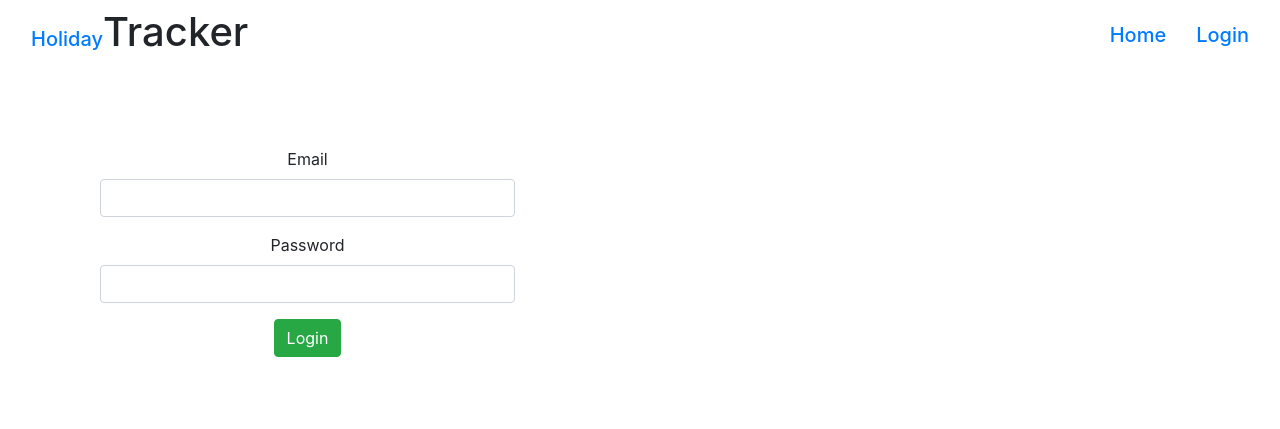
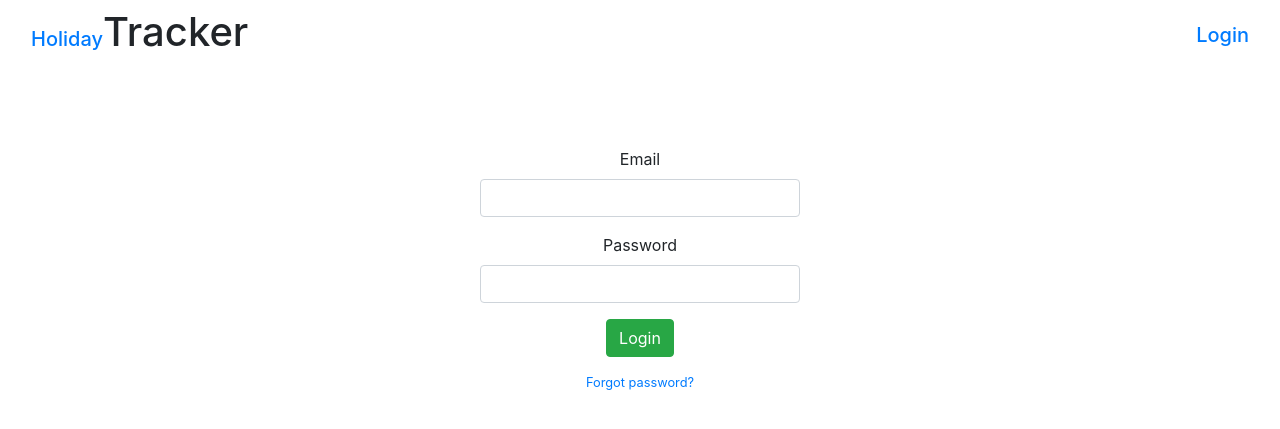
Before and after one commit to prodijody/holidayTracker, a Flask app: page / in a window 1280 px wide. Shown: the top 429 px of the page. Run offline with Flask 2, Linux system fonts and the light colour scheme; some libraries are stand-ins or nearby versions.

Commit message:
Reset password via email and JWTokens completed

```diff
--- a/app.py
+++ b/app.py
@@ -13,7 +13,7 @@ from itsdangerous import URLSafeTimedSerializer
 from functools import wraps
 from werkzeug.utils import secure_filename
 from myEmail import sendEmail, generate_confirmation_token, confirm_token
-from forms import LoginForm
+from forms import LoginForm, RecoverPasswordForm, ResetPasswordForm
 
 
 Bootstrap(app)
@@ -51,6 +51,7 @@ def index():
     return redirect(url_for('menu'))
   else:
     loginForm = LoginForm()
+    resetPasswordForm = RecoverPasswordForm()
     if request.method == 'POST' and loginForm.validate_on_submit():
       escaped_email = escape(loginForm.email.data)
       user = User.query.filter_by(email=escaped_email).first()
@@ -62,10 +63,52 @@ def index():
           flash('Wrong password or email.', 'info')
       else:
         flash('That email is not registered.','info')
+
+      return redirect(url_for('index'))
+
+    elif request.method == 'POST' and resetPasswordForm.validate_on_submit():
+      email = escape(resetPasswordForm.email.data)
+      user = User.query.filter_by(email=email).first()
+      if user:
+        recover_token = user.get_recover_password_token()
+        url = url_for('recover_password', recover_token=recover_token, _external=True)
+        html = render_template('email_templates/reset_password.html', confirm_url=url)
+        sendEmail(email_subject='Reset your password',
+                  recipients=[email],
+                  email_html=html)
+        flash('An email has been sent with a reset link. Follow the link to reset your password within the next 10 minutes.','info')
+      else:
+        flash('That email is not registered.','info')
       return redirect(url_for('index'))
     else:
-      return render_template('index.html', form=loginForm)
+      return render_template('index.html', form=loginForm, form2=resetPasswordForm)
 
+
+
+@app.route('/recover_password/<recover_token>', methods=['GET','POST'])
+def recover_password(recover_token):
+  if current_user.is_authenticated:
+    return redirect(url_for('index'))
+  else:
+    verify_token = User.verify_reset_password_token(recover_token)
+    if not verify_token:
+      flash('This reset link is invalid or has expired. Request a new one.', 'info')
+      return redirect(url_for('index'))
+
+    form = ResetPasswordForm()
+    if request.method == 'POST' and form.validate_on_submit():
+
+      if form.password.data != form.password2.data:
+        flash('Those passwords did not match. Try again!','danger')
+        return redirect(url_for('recover_password', recover_token=recover_token))
+      else:
+        user = verify_token
+        hashed_password = generate_password_hash(form.password.data, method='sha256')
+        user.password = hashed_password
+        db.session.commit()
+        flash('Your password has been updated. You may now login.', 'success')
+        return redirect(url_for('index'))
+    return render_template('public/reset_password.html', form=form, token=recover_token)
 
 
 
@@ -90,7 +133,6 @@ def logout():
   return redirect(url_for('index'))
 
 
-
 #Start app
 if __name__ == '__main__':
   app.run(debug=True)
--- a/forms.py
+++ b/forms.py
@@ -5,3 +5,10 @@ from wtforms.validators import InputRequired, Email, Length
 class LoginForm(FlaskForm):
     email = StringField('Email', validators=[InputRequired(), Email(message='Invalid email!')])
     password = PasswordField('Password', validators=[InputRequired(), Length(min=4, max=40, message='Your password must be at least 6 characters long and a mix of letters, numbers and special symbols.')])
+
+class RecoverPasswordForm(FlaskForm):
+    email = StringField('Email', validators=[InputRequired(), Email(message='Invalid email!')])
+
+class ResetPasswordForm(FlaskForm):
+    password = PasswordField('New Password', validators=[InputRequired(), Length(min=6, max=40, message='Your password must be at least 6 characters long and a mix of letters, numbers and special symbols.')])
+    password2 = PasswordField('New Password', validators=[InputRequired(), Length(min=6, max=40, message='Your password must be at least 6 characters long and a mix of letters, numbers and special symbols.')])
--- a/myModels.py
+++ b/myModels.py
@@ -4,6 +4,7 @@ from flask_sqlalchemy import SQLAlchemy
 from flask_login import UserMixin
 from time import time
 from config_file import app_settings
+import jwt
 
 app = Flask(__name__)
 
--- a/requirements.txt
+++ b/requirements.txt
@@ -21,6 +21,7 @@ Jinja2==2.10
 MarkupSafe==1.1.0
 passlib==1.7.1
 pycparser==2.19
+PyJWT==1.7.1
 requests==2.21.0
 six==1.12.0
 SQLAlchemy==1.2.15
--- a/static/css/style.css
+++ b/static/css/style.css
@@ -0,0 +1,3 @@
+.login_form{
+    max-width: 350px;
+}
--- /dev/null
+++ b/templates/email_templates/reset_password.html
@@ -0,0 +1,4 @@
+<h1>Reset your password</h1>
+
+<p>Follow the link below:</p>
+<h3><a href="{{ confirm_url }}">Click here</a></h3>
--- a/templates/index.html
+++ b/templates/index.html
@@ -3,8 +3,8 @@
 {% block body %}
 <div class="container">
   <div class="row no-margin grey-info-block text-center" style="padding: 70px 0;">
-    <div class="col-md-5">
-      <div class="container signup_form">
+    <div class="col-md">
+      <div class="container-fluid login_form">
         {% with messages = get_flashed_messages(with_categories=true) %}
           {% if messages %}
             {% for category, message in messages %}
@@ -20,8 +20,23 @@
           {{ wtf.form_field(form.password) }}
           <input type="submit" class="btn btn-success btn-md" value="Login">
         </form>
+        <small><a href="javascript:void(0)" onclick="show('#reset_password_form')">Forgot password?</a></small>
+        <div id='reset_password_form' style="display: none;">
+          <form action="{{ url_for('index') }}" method="POST">
+            {{ form2.hidden_tag() }}
+            {{ wtf.form_field(form2.email) }}
+            <input type="submit" class="btn btn-success btn-md" value="Send">
+          </form>
+        </div>
       </div>
     </div>
   </div>
 </div>
 {% endblock %}
+{% block extrajs %}
+<script type="text/javascript">
+  function show(a){
+    $(a).toggle();
+  }
+</script>
+{% endblock %}
--- a/templates/layout.html
+++ b/templates/layout.html
@@ -24,9 +24,6 @@
         <h1><a class="navbar-brand" href="{{ url_for('index') }}" style="margin: 5px 0;">Holiday</a><span>Tracker</span></h1>
       </div>
       <div class="row text-center" style="padding: 0;">
-        <div class="col">
-          <h5><a href="{{ url_for('index') }}" class="navbar-right">Home</a></h5>
-        </div>
         {% if current_user.is_authenticated %}
         <div class="col">
             <h5><a href="#" class="navbar-right">Something</a></h5>
```
Also changed, not shown: templates/public/reset_password.html (added, +14 -0 lines).
